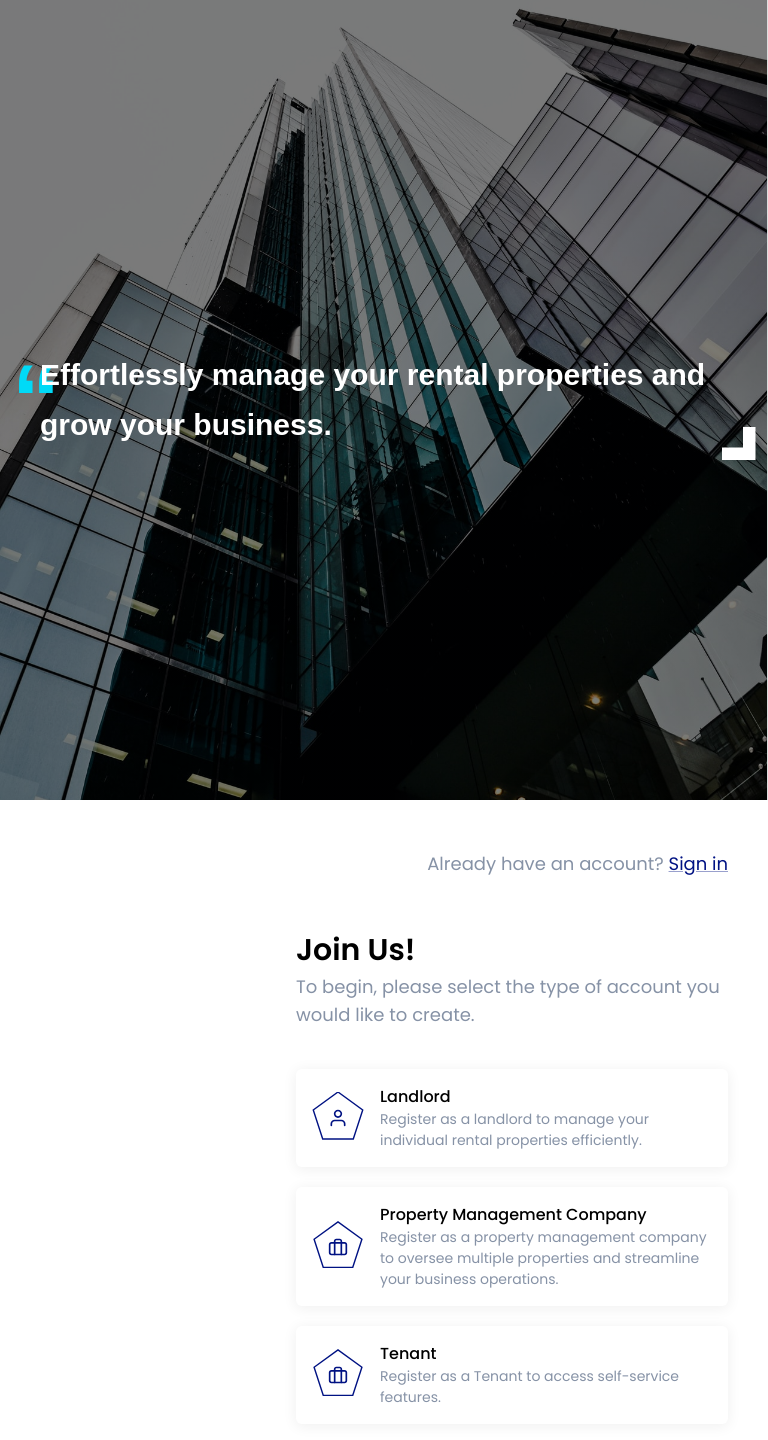
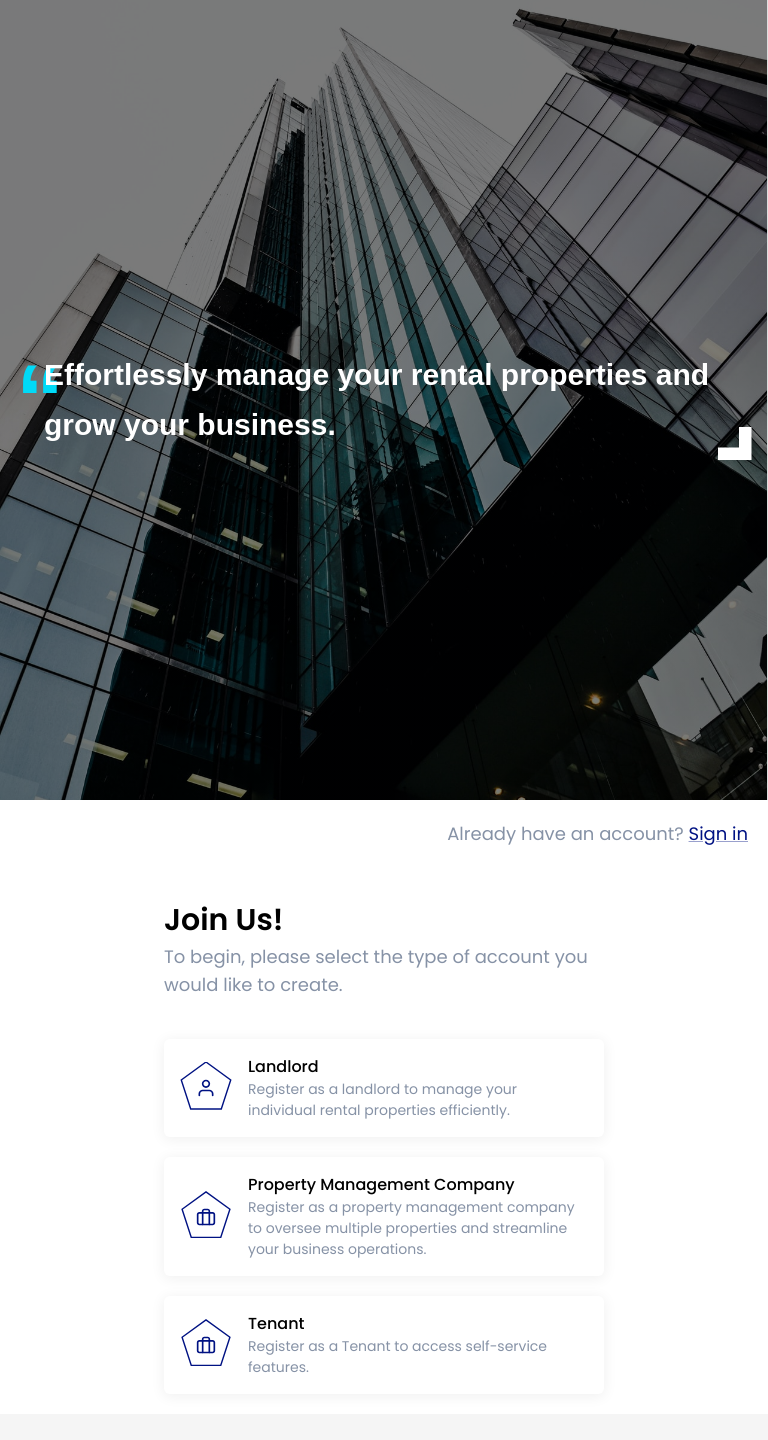
Before and after one commit to Kamran0925/manzeli-frontend, a React (Create React App) app: page / in a window 768 px wide. Shown: the top 1440 px of the page. After the commit the page ends 1414 px from the top, so only its background shows below. Built offline with nearby package versions, Linux system fonts and the light colour scheme; a web font is replaced by a local one.

Commit message:
Add fix for left and right grid styling

```diff
--- a/src/components/registration/registration.module.css
+++ b/src/components/registration/registration.module.css
@@ -9,40 +9,39 @@
   display: flex;
   align-items: center;
   justify-content: center;
+  position: fixed;
+}
 
-  position: fixed;
+.rightGrid {
+  background-color: white;
+  margin-left: 33.333333% !important;
+  padding: 40px;
+}
 
-  @media (max-width: 600px) {
+@media (max-width: 600px) {
+  .leftGrid {
     position: relative;
     padding: 8px;
     background-color: #e0e0e0;
   }
 
-  @media (min-width: 601px) and (max-width: 959px) {
-    position: relative;
-    padding: 12px;
-    background-color: #cccccc;
+  .rightGrid {
+    height: auto;
+    margin-left: 0 !important;
+    padding: 20px;
   }
 }
 
-div.rightGrid {
-  background-color: white;
-  margin-left: 33.333333% !important;
-  padding: 50px 40px;
-}
+@media (min-width: 601px) and (max-width: 900px) {
+  .leftGrid {
+    position: relative;
+    padding: 16px;
+    background-color: #cccccc;
+  }
 
-@media (max-width: 599px) {
   .rightGrid {
     height: auto;
     margin-left: 0 !important;
-    padding: 20px 20px;
+    padding: 20px;
   }
 }
-
-@media (min-width: 600px) and (max-width: 899px) {
-  .rightGrid {
-    height: auto;
-    margin-left: 0 !important;
-    padding: 30px 20px;
-  }
-}
```
